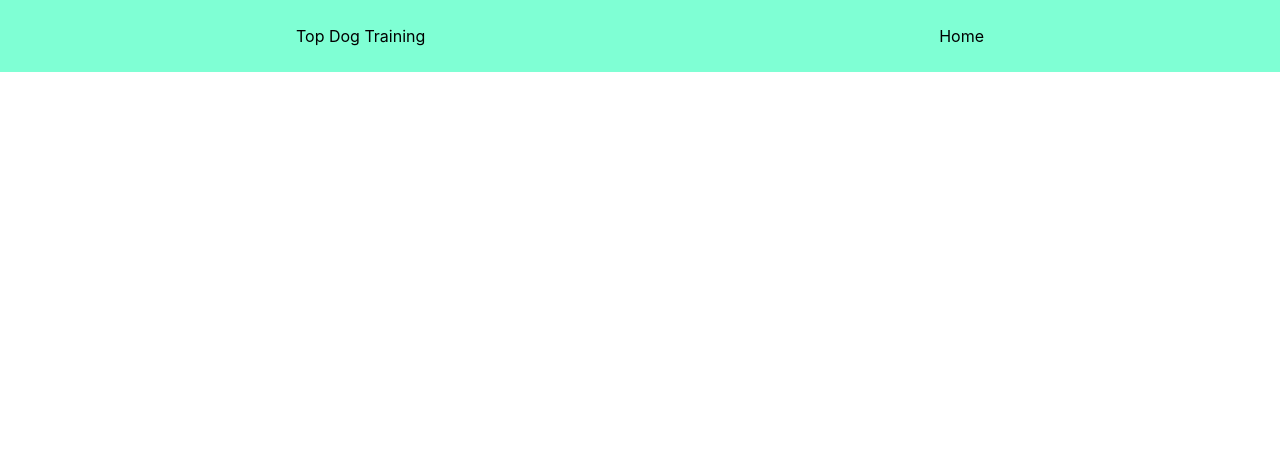
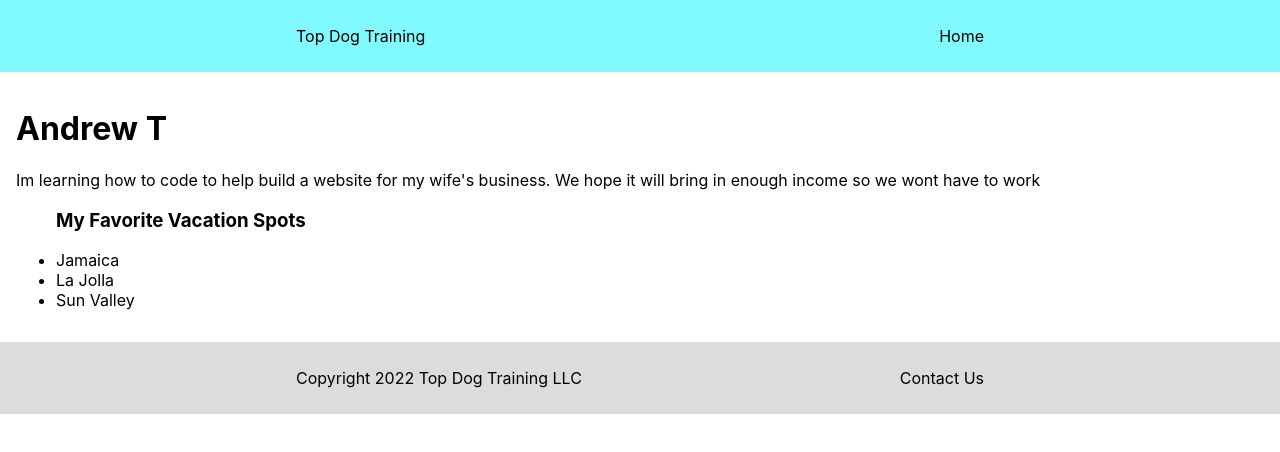
Before and after one commit to ajthraen/RCC, a React (Create React App) app in the folder my-app/: page / in a window 1280 px wide. Shown: the top 452 px of the page. Built offline with nearby package versions, Linux system fonts and the light colour scheme.

Commit message:
react CC

```diff
--- a/my-app/src/App.css
+++ b/my-app/src/App.css
@@ -37,7 +37,14 @@
   }
 }
 .container{
-  background-color: aquamarine;
+  background-color: rgb(127, 251, 255);
+}
+.container1{
+  background-color: rgb(255, 255, 255);
+  padding: 16px;
+}
+.container2{
+  background-color: rgb(220, 220, 220);
 }
 .navBar {
   display: flex;
--- a/my-app/src/App.jsx
+++ b/my-app/src/App.jsx
@@ -1,27 +1,16 @@
-import logo from './logo.svg';
 import './App.css';
 import Nav from './Components/Nav.jsx'
+// import UList from './Components/UList.jsx'
+import MyInfo from './Components/MyInfo.jsx'
+import Footer from './Components/Footer.jsx'
+
 
 function App() {
   return (
-    // <div className="App">
-    //   <header className="App-header">
-    //     <img src={logo} className="App-logo" alt="logo" />
-    //     <p>
-    //       Edit <code>src/App.js</code> and save to reload.
-    //     </p>
-    //     <a
-    //       className="App-link"
-    //       href="https://reactjs.org"
-    //       target="_blank"
-    //       rel="noopener noreferrer"
-    //     >
-    //       Learn React
-    //     </a>
-    //   </header>
-    // </div>
     <div>
       <Nav />
+      <MyInfo />
+      <Footer />
     </div>
   );
 }
--- /dev/null
+++ b/my-app/src/Components/Footer.jsx
@@ -0,0 +1,18 @@
+import React from 'react';
+
+const Footer = () => {
+    return (
+        <div className="container2">
+            <div className='navBar'>
+                <div className="flexBox1">
+                    Copyright 2022 Top Dog Training LLC
+                </div>
+                <div className="flexBox2">
+                    Contact Us
+                </div>
+            </div>
+        </div>
+    );
+}
+
+export default Footer;
--- /dev/null
+++ b/my-app/src/Components/MyInfo.jsx
@@ -0,0 +1,18 @@
+import React from 'react';
+
+const MyInfo = () => {
+    return (
+        <div className="container1">
+            <h1>Andrew T</h1>
+            <p>Im learning how to code to help build a website for my wife's business. We hope it will bring in enough income so we wont have to work</p>
+            <ul>
+                <h3>My Favorite Vacation Spots</h3>
+                <li>Jamaica</li>
+                <li>La Jolla</li>
+                <li>Sun Valley</li>
+            </ul>
+        </div>
+    );
+}
+
+export default MyInfo;
--- /dev/null
+++ b/my-app/src/Components/UList.jsx
@@ -0,0 +1,15 @@
+import React from 'react';
+
+const UList = () => {
+    return (
+        <div>
+            <ul>
+                <li>Item 1</li>
+                <li>Item 2</li>
+                <li>Item 3</li>
+            </ul>
+        </div>
+    );
+}
+
+export default UList;
```
